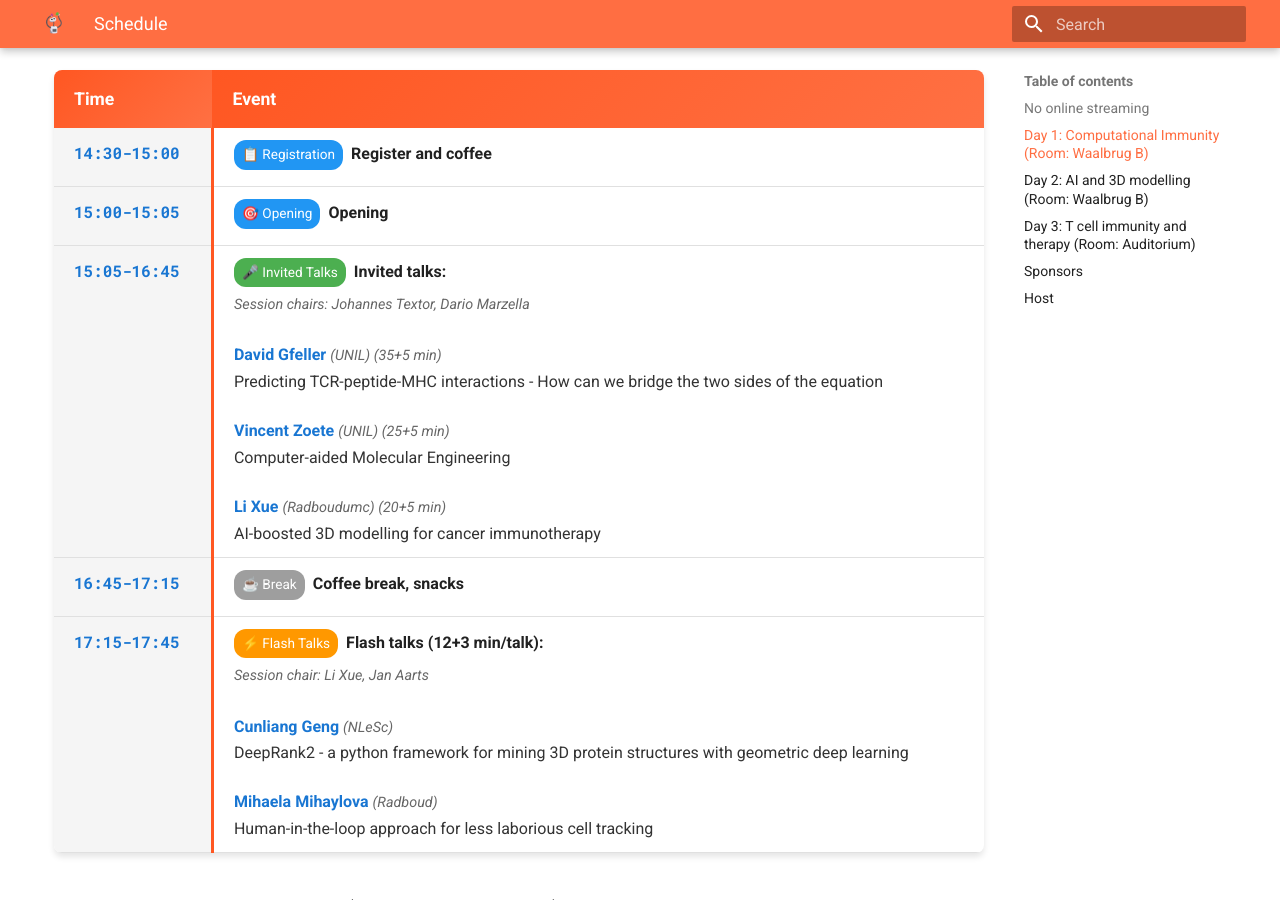
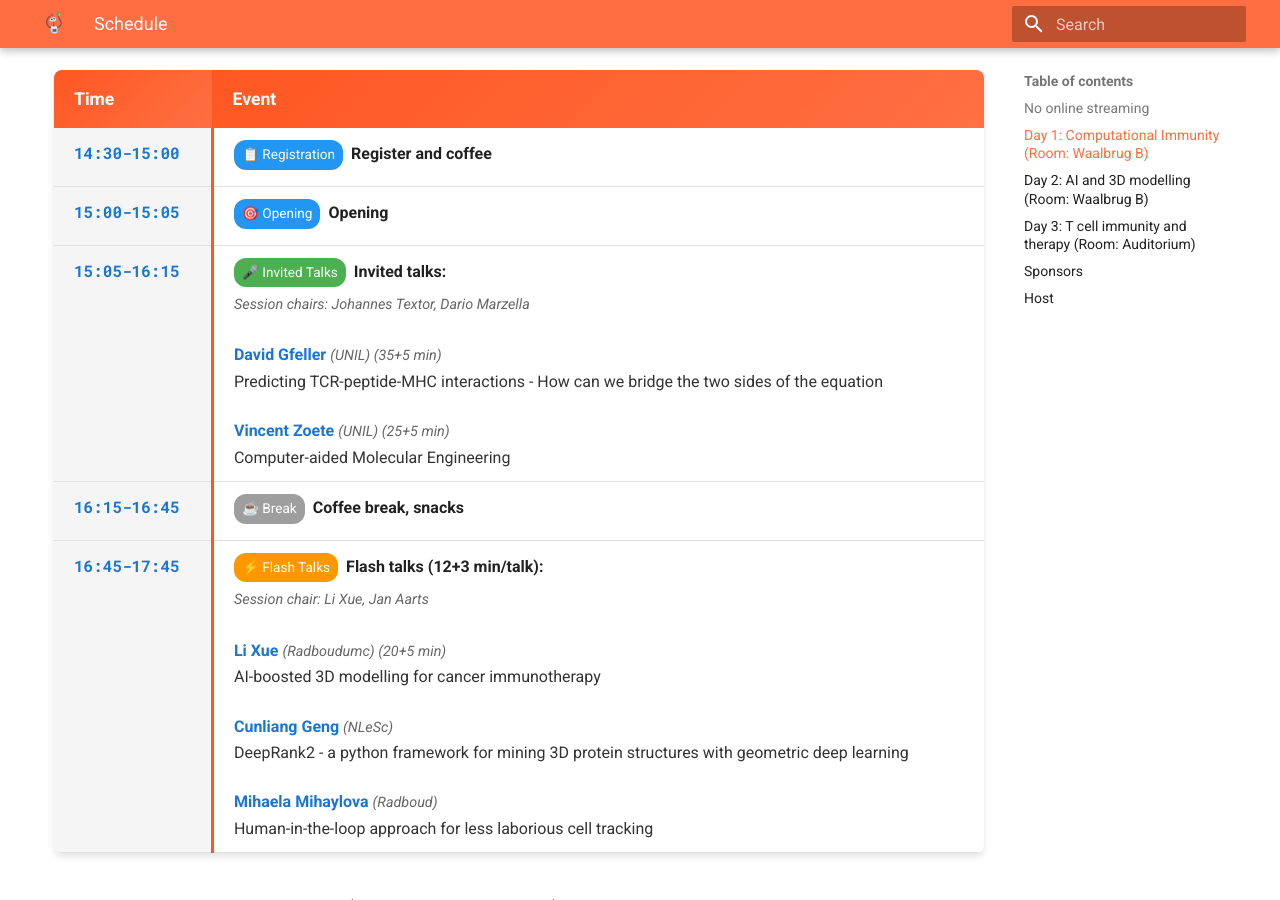
Before and after one commit to X-lab-3D/csi, an MkDocs documentation site: the page built from docs/schedule.md, in a window 1280 px wide and 900 px high, scrolled down 779 px. Built offline with MkDocs 1.6.1 and Material for MkDocs 9.7.7, drawn with Linux system fonts in a browser that asks for light colours; the version menu is left out.

Commit message:
update schedule day1

```diff
--- a/docs/schedule.md
+++ b/docs/schedule.md
@@ -59,7 +59,7 @@ Sorry that we cannot provide online streaming for this event due to IT and confi
 <td><span class="event-badge badge-register">🎯 Opening</span><strong>Opening</strong></td>
 </tr>
 <tr>
-<td class="time-cell">15:05-16:45</td>
+<td class="time-cell">15:05-16:15</td>
 <td>
 <span class="event-badge badge-invited">🎤 Invited Talks</span><strong>Invited talks:</strong><br>
 <span class="session-chair">Session chairs: Johannes Textor, Dario Marzella</span><br><br>
@@ -70,22 +70,22 @@ Sorry that we cannot provide online streaming for this event due to IT and confi
 <div class="talk-entry">
 <span class="speaker-name">Vincent Zoete</span> <span class="speaker-affiliation">(UNIL) (25+5 min)</span><br>
 <div class="talk-title">Computer-aided Molecular Engineering</div>
-</div><br>
-<div class="talk-entry">
-<span class="speaker-name">Li Xue</span> <span class="speaker-affiliation">(Radboudumc) (20+5 min)</span><br>
-<div class="talk-title">AI-boosted 3D modelling for cancer immunotherapy</div>
 </div>
 </td>
 </tr>
 <tr>
-<td class="time-cell">16:45-17:15</td>
+<td class="time-cell">16:15-16:45</td>
 <td><span class="event-badge badge-break">☕ Break</span><strong>Coffee break, snacks</strong></td>
 </tr>
 <tr>
-<td class="time-cell">17:15-17:45</td>
+<td class="time-cell">16:45-17:45</td>
 <td>
 <span class="event-badge badge-flash">⚡ Flash Talks</span><strong>Flash talks (12+3 min/talk):</strong><br>
 <span class="session-chair">Session chair: Li Xue, Jan Aarts</span><br><br>
+<div class="talk-entry">
+<span class="speaker-name">Li Xue</span> <span class="speaker-affiliation">(Radboudumc) (20+5 min)</span><br>
+<div class="talk-title">AI-boosted 3D modelling for cancer immunotherapy</div>
+<br>
 <div class="talk-entry">
 <span class="speaker-name">Cunliang Geng</span> <span class="speaker-affiliation">(NLeSc)</span><br>
 <div class="talk-title">DeepRank2 - a python framework for mining 3D protein structures with geometric deep learning</div>
```
